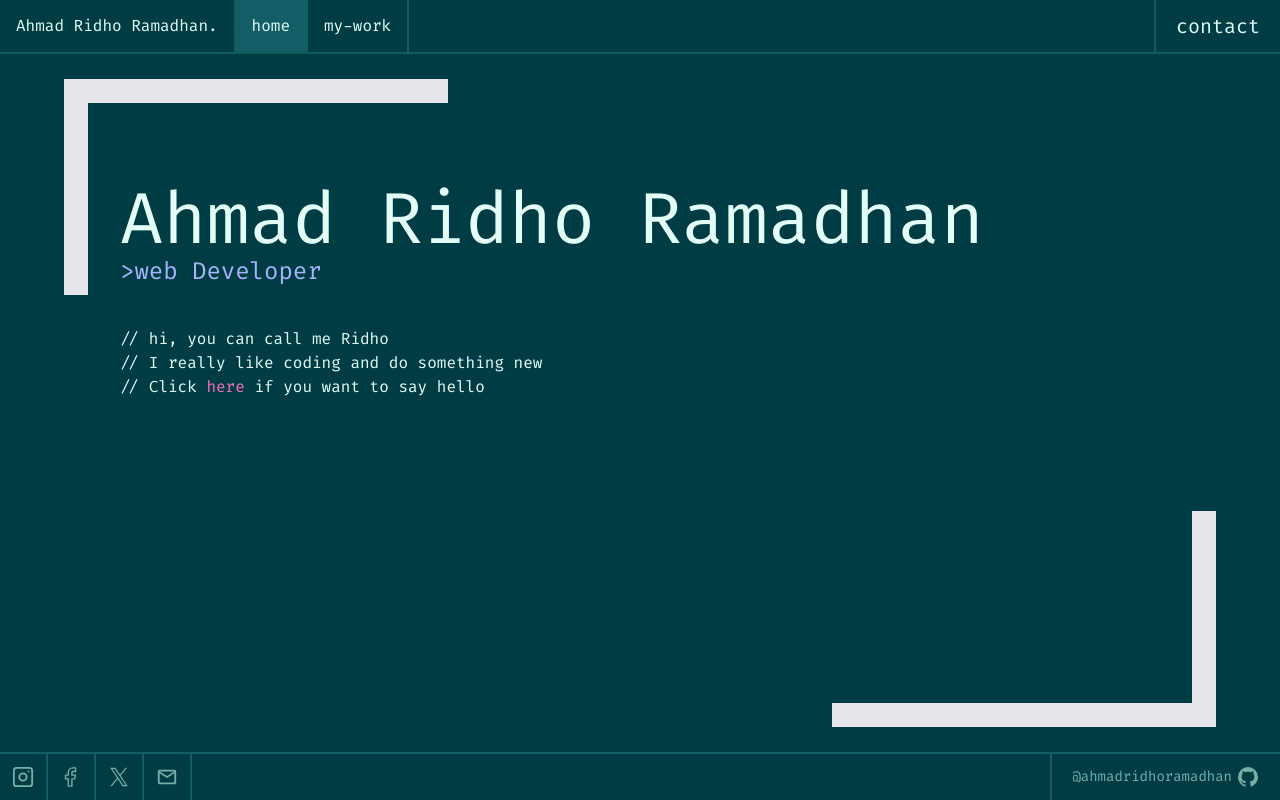
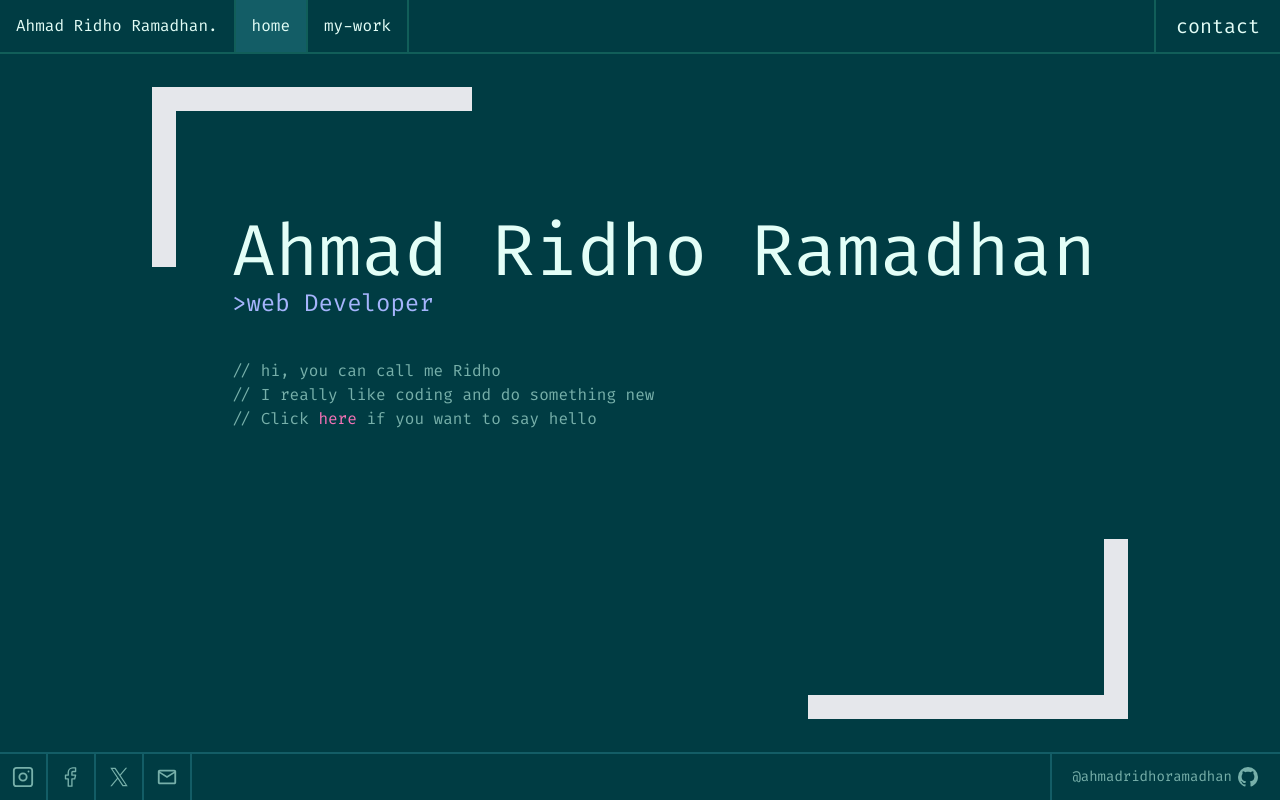
Before and after one commit to ahmadridhoramadhan/ahmadridhoramadhan.github.io, a Next.js app: page / in a window 1280 px wide. Built offline with nearby package versions, Linux system fonts and the light colour scheme.

Commit message:
modified:   app/layout.tsx 	new file:   app/loading.tsx 	modified:   app/page.tsx -> animation added 	modified:   app/work/page.tsx 	modified:   components/header.tsx -> animation added

```diff
--- a/app/layout.tsx
+++ b/app/layout.tsx
@@ -1,3 +1,4 @@
+'use client'
 import type { Metadata } from "next";
 import { Fira_Code } from "next/font/google";
 import "./globals.css";
@@ -7,10 +8,10 @@ import Footer from "@/components/footer";
 
 const fira_Code = Fira_Code({ subsets: ["latin"] });
 
-export const metadata: Metadata = {
-  title: "Ahmad Ridho Ramadhan | portfolio",
-  description: "Ahmad Ridho Ramadhan's portfolio website",
-};
+// export const metadata: Metadata = {
+//   title: "Ahmad Ridho Ramadhan | portfolio",
+//   description: "Ahmad Ridho Ramadhan's portfolio website",
+// };
 
 export default function RootLayout({
   children,
--- /dev/null
+++ b/app/loading.tsx
@@ -0,0 +1,9 @@
+'use client'
+export default function Loading() {
+    console.log('loading')
+    return (
+        <div>
+            loading
+        </div>
+    )
+}
--- a/app/page.tsx
+++ b/app/page.tsx
@@ -1,20 +1,22 @@
+'use client'
+import { motion } from "framer-motion";
 
 export default function Home() {
   return (
     <main className="flex-auto flex justify-center items-center">
-      <div className="max-w-6xl aspect-video w-full border-[1.5rem] relative pt-20 pl-8">
-        <h1 className="text-7xl z-10 relative">
+      <motion.div initial={{ width: 0 }} animate={{ width: '100%' }} layout transition={{ duration: 0.7 }} className="max-w-4xl aspect-video box-content relative pt-32 pl-20 overflow-hidden">
+        <h1 className="text-7xl z-10 relative whitespace-nowrap">
           Ahmad Ridho Ramadhan
         </h1>
         <h2 className="text-indigo-300 text-2xl">&gt;web Developer</h2>
-        <div className="mt-10 relative z-10">
+        <div className="mt-10 relative z-10 text-color-3">
           <div>{"//"} hi, you can call me Ridho</div>
           <div>{"//"} I really like coding and do something new </div>
           <div>{"//"} Click <span className="text-pink-400">here</span> if you want to say hello</div>
         </div>
-        <div className="bg-color-1 absolute -top-6 -right-6 max-w-3xl w-full aspect-video"></div>
-        <div className="bg-color-1 absolute -bottom-6 -left-6 max-w-3xl w-full aspect-video"></div>
-      </div>
+        <div className="absolute top-0 left-0 border-t-[1.5rem] aspect-video w-full max-w-xs border-l-[1.5rem]"></div>
+        <div className="absolute bottom-0 right-0 border-b-[1.5rem] aspect-video w-full max-w-xs border-r-[1.5rem]"></div>
+      </motion.div>
     </main>
   );
 }
--- a/app/work/page.tsx
+++ b/app/work/page.tsx
@@ -39,7 +39,7 @@ function Card({ imageSrc, title, date, description, demoLink }: { imageSrc: stri
                 </div>
                 <div className="m-2">
                     <p className="my-4 line-clamp-4">{description}</p>
-                    <Link href={demoLink} className="px-3 py-2 bg-color-2 rounded-md">visit-demo</Link>
+                    <Link href={demoLink} className="px-3 py-2 bg-color-2 rounded-md inline-block">visit-demo</Link>
                 </div>
             </div>
         </div>
--- a/components/header.tsx
+++ b/components/header.tsx
@@ -1,15 +1,28 @@
 'use client'
 import Link from "next/link";
 import { usePathname } from "next/navigation";
+import { motion } from "framer-motion";
 
 export default function Header() {
     const pathname = usePathname();
     return (
-        <header className="flex border-b-2 justify-between border-teal-800">
+        <header className="flex border-b-2 justify-between border-teal-800 select-none">
             <div className="flex divide-x-2 border-r-2 divide-teal-800 border-teal-800">
                 <Link href={'/'} className="px-4 h-full flex items-center">Ahmad Ridho Ramadhan.</Link>
-                <Link href={'/'} className={"px-4 h-full flex items-center " + (pathname == '/' ? 'bg-color-2' : '')}>home</Link>
-                <Link href={'/work'} className={"px-4 h-full flex items-center " + (pathname == '/work' ? 'bg-color-2' : '')}>my-work</Link>
+                <Link href={'/'} className={"px-4 h-full flex items-center relative "}>
+                    home
+                    {pathname == '/' ?
+                        <motion.span layoutId="activeNav" className="absolute top-0 bottom-0 left-0 right-0 bg-color-2 -z-10"></motion.span>
+                        : ''
+                    }
+                </Link>
+                <Link href={'/work'} className={"px-4 h-full flex items-center relative "}>
+                    my-work
+                    {pathname == '/work' ?
+                        <motion.span layoutId="activeNav" className="absolute top-0 bottom-0 left-0 right-0 bg-color-2 -z-10"></motion.span>
+                        : ''
+                    }
+                </Link>
             </div>
             <div className="border-l-2 px-5 py-3 border-teal-800 text-xl">
                 contact
```
